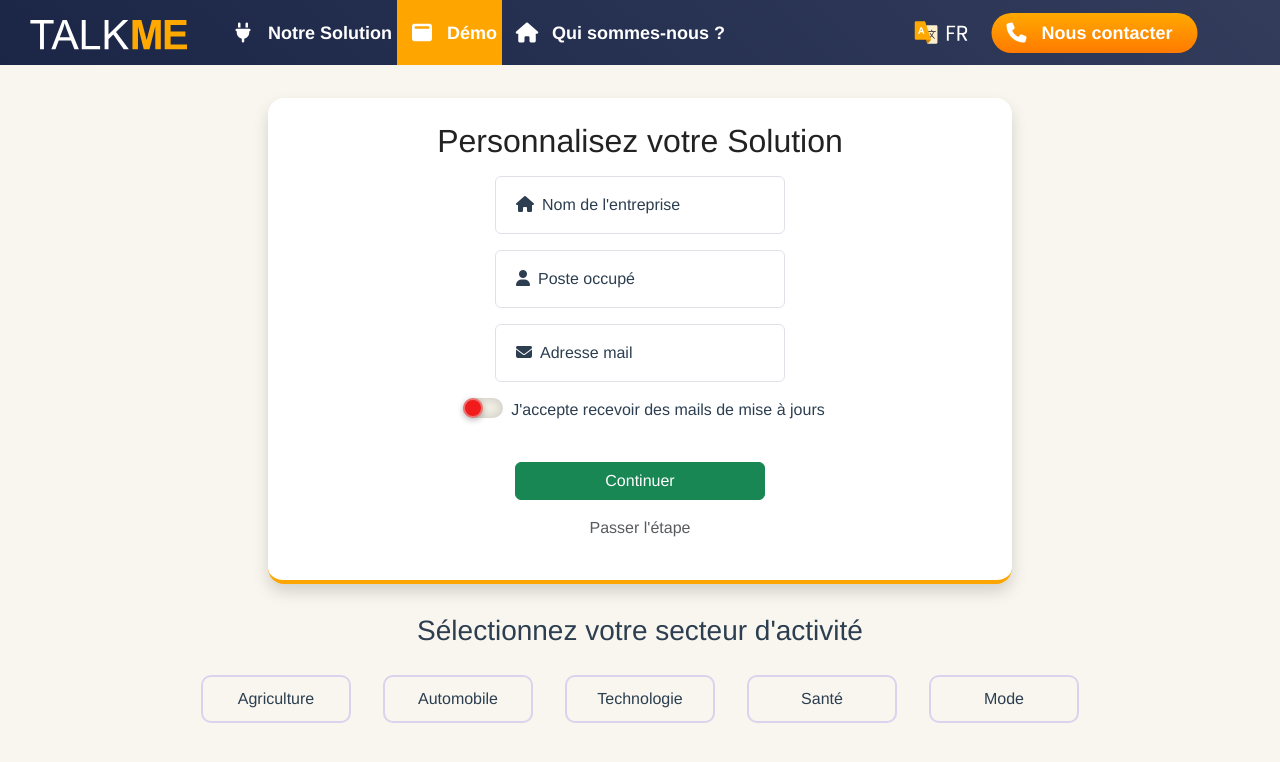
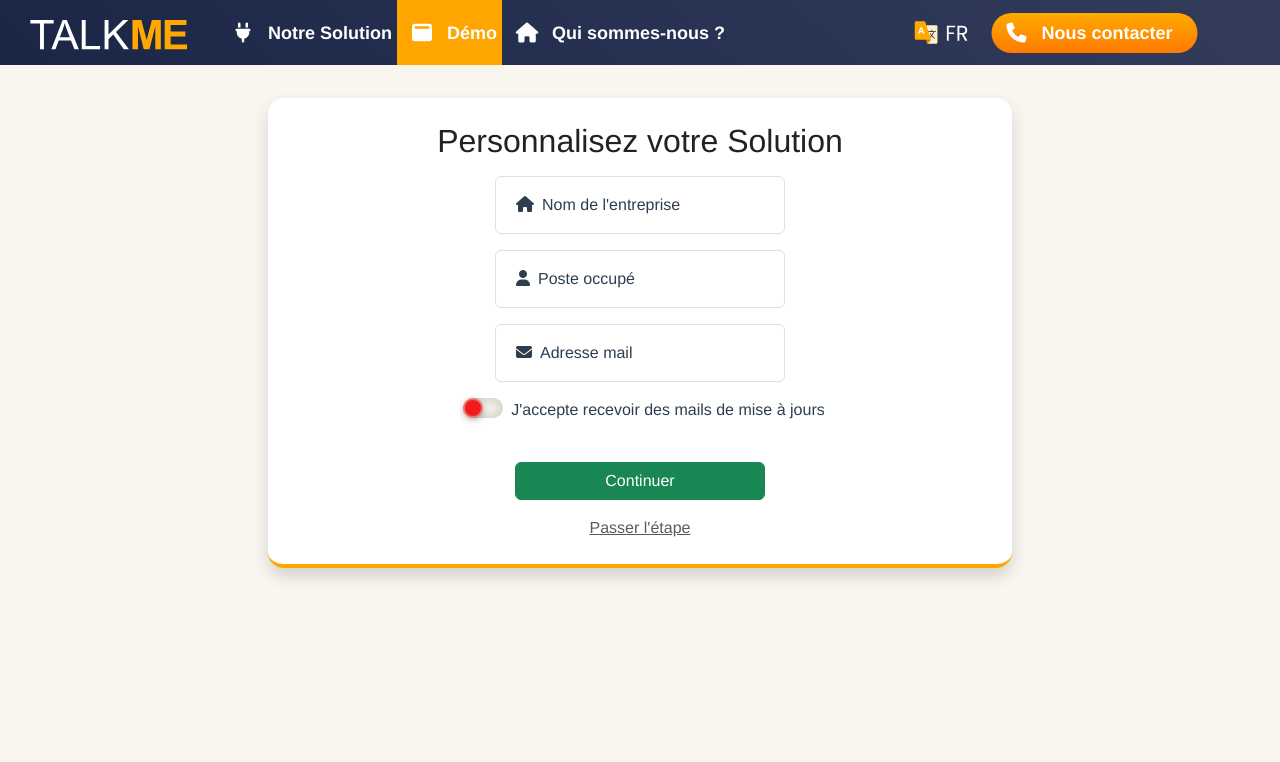
Before and after one commit to BangouraAlseny/WorkshopMDS2023, a Vue app: page / in a window 1280 px wide. Shown: the top 762 px of the page. Built offline with nearby package versions, Linux system fonts and the light colour scheme.

Commit message:
Ajout | loader fictig

```diff
--- a/src/components/AdaptativeForm.vue
+++ b/src/components/AdaptativeForm.vue
@@ -27,11 +27,11 @@
                       </div>
                       <div class="d-flex flex-column justify-items-around align-content-center mt-4" style="width: 250px;">
                         <button @click="transitionToContainer(2)" class="btn btn-success mb-3">Continuer</button>
-                        <p class="text-muted">Passer l'étape</p>
+                        <a @click="transitionToContainer(2)" class="text-muted">Passer l'étape</a>
                       </div>
                     </div>
                   </div>
-                  <div class="col-10">
+                  <!-- <div class="col-10">
                     <div :class="[selectedSector + '-section', 'section']">
                         <h3 class="mb-4">Sélectionnez votre secteur d'activité</h3>
 
@@ -48,14 +48,12 @@
                             <p>{{ question.label }}</p>
                         </div>
                     </div>
-                </div>
+                </div> -->
             </div>
           </transition>
           <transition name="slide-fade" mode="out-in">
             <div v-if="currentContainer === 2" key="container2" class="w-100 position-absolute top-50 start-50 translate-middle">
-                <p>LOADEEEEEEEEEER</p>
-                <p>*bruit de féraille*</p>
-                <p>*marteau qui tappe*</p>
+                <img src="../assets/loader_tm.gif" alt="" srcset="">
             </div>
           </transition>
       </form>
@@ -144,6 +142,16 @@
   </script>
 
   <style>
+
+
+
+
+
+
+
+
+
+
 
 /* variables */
 :root{
```
Also changed, not shown: src/assets/loader_tm.gif (added).
